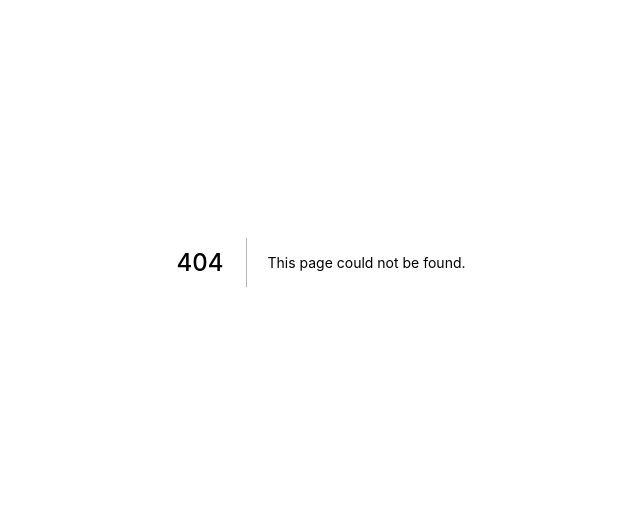
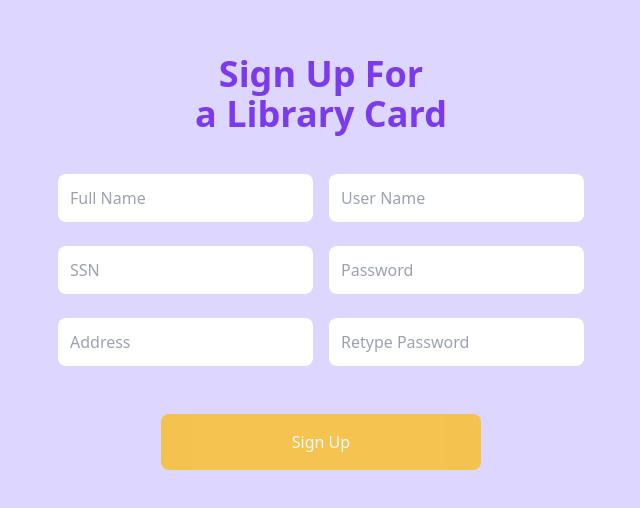
Before and after one commit to jafrilli/utd-sql-project, a Next.js app: page /signup/1 in a window 1280 px wide. Before the commit this address had no page. Shown: the part 138-646 px from the top of the page, without its empty margins (319-959 px from the left). Built offline with nearby package versions, Linux system fonts and the light colour scheme.

Commit message:
Created Login and Sign Up Pages

```diff
--- /dev/null
+++ b/pages/login/[loginpage].jsx
@@ -0,0 +1,46 @@
+import Head from 'next/head'
+import Image from 'next/image'
+import styles from '../../styles/Home.module.css'
+
+export default function Details() {
+  return (
+    <div class="min-h-screen flex items-center justify-center bg-purple-200">
+
+      <div class="p-16 w-2/3">
+
+        <h2 class="text-4xl text-center font-bold text-purple-600">Login To Your</h2>
+        <h2 class="text-4xl text-center font-bold mb-10 text-purple-600">Library Account</h2>
+
+        <form class="space-y-5 flex flex-col justify-center items-center">
+
+          <div>
+            <input type="text"
+              class="w-60 border-10 mb-5 border-gray-200 p-3 rounded-lg outline-none focus:border-purple-500"
+              placeholder="User Name"
+            />
+          </div>
+
+          <div>
+            <input type="text"
+              class="w-60 border-10 mb-10 border-gray-200 p-3 rounded-lg outline-none focus:border-purple-500"
+              placeholder="Password"
+            />
+          </div>
+
+          <div>
+            <button class="block w-80 border-10 opacity-80 bg-yellow-400 hover:bg-yellow-300 p-4 rounded-lg text-white hover:text-yellow-800 transition duration-300">Login</button>
+          </div>
+
+          <div>
+            <button class="font-bold block w-80 h-auto opacity-80 bg-purple-200 hover:p-4 rounded-lg text-purple-600 hover:text-purple-800 transition duration-300">Sign Up</button>
+          </div>
+
+        </form>
+
+        <h2 class="text-lg text-center font-bold mt-64 text-purple-600">Librarian Portal</h2>
+
+      </div>
+
+    </div>
+  )
+}
--- /dev/null
+++ b/pages/signup/[signuppage].jsx
@@ -0,0 +1,71 @@
+import Head from 'next/head'
+import Image from 'next/image'
+import styles from '../../styles/Home.module.css'
+
+export default function Details() {
+    return (
+        <div class="min-h-screen flex items-center justify-center bg-purple-200">
+
+            <div class="p-16 w-2/3">
+
+                <h2 class="text-4xl text-center font-bold text-purple-600">Sign Up For</h2>
+                <h2 class="text-4xl text-center font-bold mb-10 text-purple-600">a Library Card</h2>
+
+                <div class="flex justify-center">
+                    <form class="mb-10 grid grid-cols-2 grid-rows-3 gap-4">
+
+                        <div>
+                            <input type="text"
+                                class="w-auto border-10 mb-2 border-gray-200 p-3 rounded-lg outline-none focus:border-purple-500"
+                                placeholder="Full Name"
+                            />
+                        </div>
+
+                        <div>
+                            <input type="text"
+                                class="w-auto border-10 mb-2 border-gray-200 p-3 rounded-lg outline-none focus:border-purple-500"
+                                placeholder="User Name"
+                            />
+                        </div>
+
+                        <div>
+                            <input type="text"
+                                class="w-auto border-10 mb-2 border-gray-200 p-3 rounded-lg outline-none focus:border-purple-500"
+                                placeholder="SSN"
+                            />
+                        </div>
+
+                        <div>
+                            <input type="text"
+                                class="w-auto border-10 mb-2 border-gray-200 p-3 rounded-lg outline-none focus:border-purple-500"
+                                placeholder="Password"
+                            />
+                        </div>
+
+                        <div>
+                            <input type="text"
+                                class="w-auto border-10 mb-2 border-gray-200 p-3 rounded-lg outline-none focus:border-purple-500"
+                                placeholder="Address"
+                            />
+                        </div>
+
+                        <div>
+                            <input type="text"
+                                class="w-auto border-10 mb-2 border-gray-200 p-3 rounded-lg outline-none focus:border-purple-500"
+                                placeholder="Retype Password"
+                            />
+                        </div>
+
+                    </form>
+
+                </div>
+
+                <div class="flex items-center justify-center">
+                    <button class="block w-80 border-10 opacity-80 bg-yellow-400 hover:bg-yellow-300 p-4 rounded-lg text-white hover:text-yellow-800 transition duration-300">Sign Up</button>
+                </div>
+
+            </div>
+
+        </div>
+    )
+}
```
